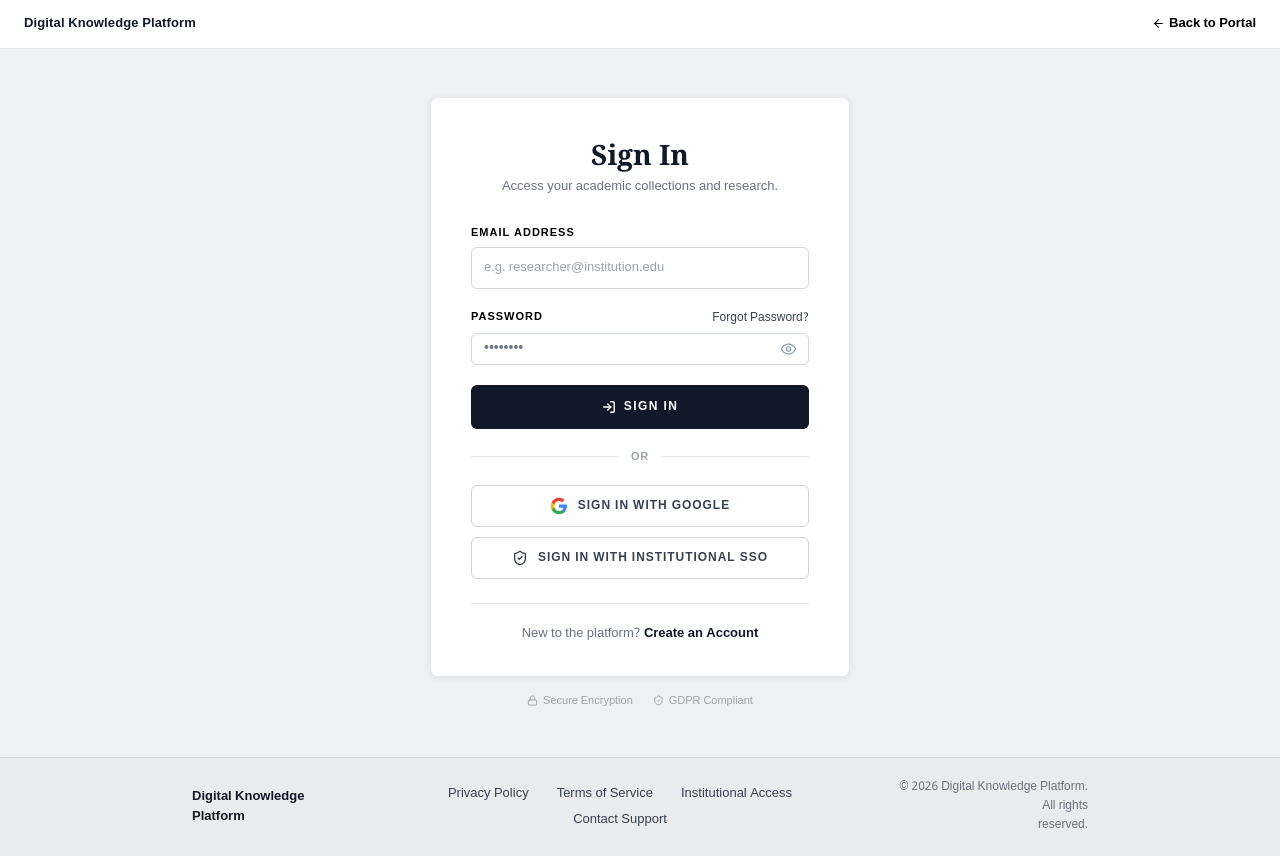
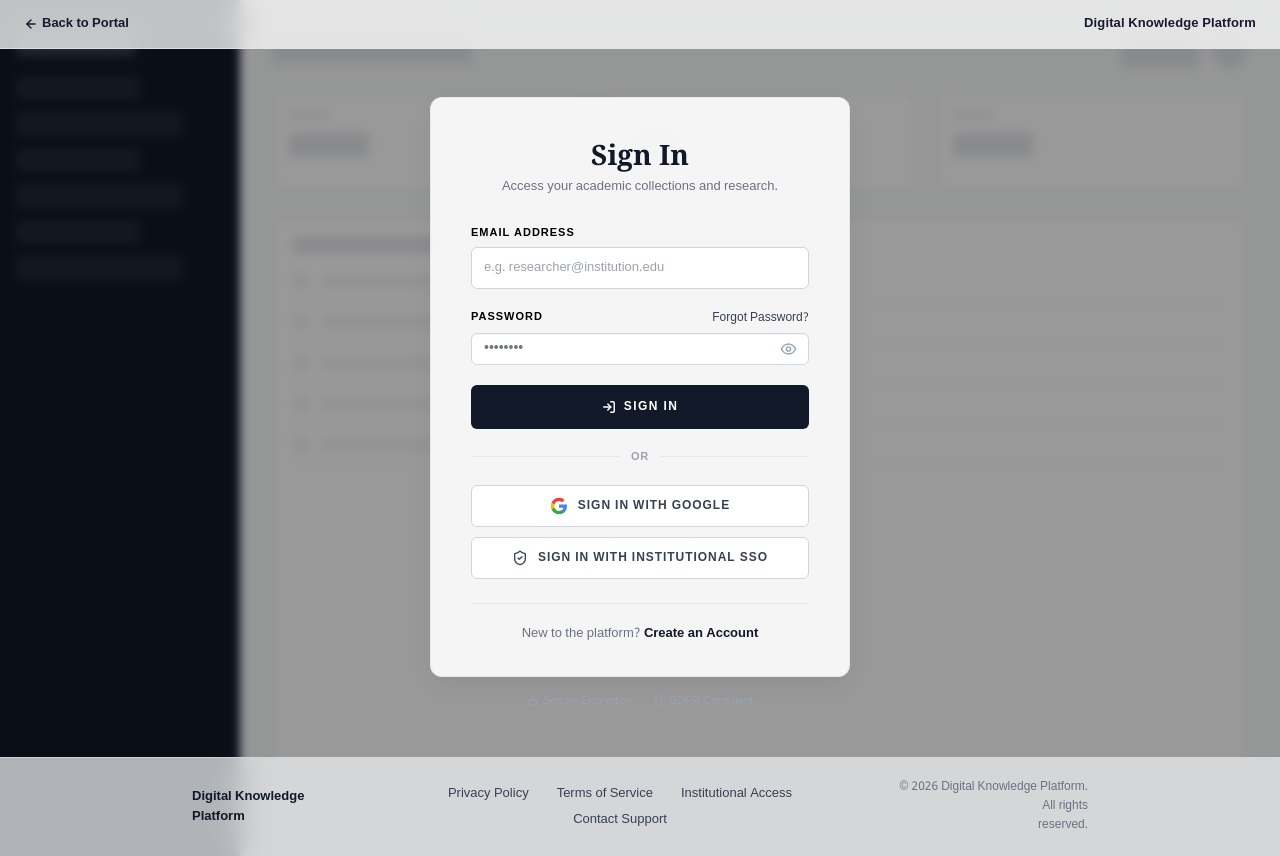
Before and after one commit to Semicolon-Squad-DU/Digital_Knowledge_platform, a Next.js app in the folder apps/frontend/: page /login in a window 1280 px wide. Built offline with nearby package versions, Linux system fonts and the light colour scheme.

Commit message:
feat: add login, register, and about pages with authentication and form handling

```diff
--- a/apps/frontend/src/app/login/page.tsx
+++ b/apps/frontend/src/app/login/page.tsx
@@ -55,47 +55,124 @@ function LoginForm() {
   };
 
   return (
-    <div className="min-h-screen flex flex-col" style={{ backgroundColor: "#eef0f3" }}>
+    <div className="min-h-screen flex flex-col relative overflow-hidden" style={{ background: "#f3f4f6" }}>
+      {/* Mock Blurred Dashboard Layout in the Background */}
+      <div style={{
+        position: "absolute",
+        top: 0,
+        left: 0,
+        width: "100%",
+        height: "100%",
+        display: "grid",
+        gridTemplateColumns: "240px 1fr",
+        pointerEvents: "none",
+        userSelect: "none",
+        zIndex: 0
+      }}>
+        {/* Mock Sidebar */}
+        <div style={{ background: "#111827", borderRight: "1px solid #1f2937", padding: "24px 16px", display: "flex", flexDirection: "column", gap: "20px" }}>
+          <div style={{ height: "32px", width: "120px", background: "#374151", borderRadius: "6px" }} />
+          <div style={{ display: "flex", flexDirection: "column", gap: "12px" }}>
+            {[1, 2, 3, 4, 5, 6].map((i) => (
+              <div key={i} style={{ height: "24px", width: i % 2 === 0 ? "80%" : "60%", background: "#1f2937", borderRadius: "4px" }} />
+            ))}
+          </div>
+        </div>
+
+        {/* Mock Content */}
+        <div style={{ padding: "32px", display: "flex", flexDirection: "column", gap: "24px", background: "#f9fafb" }}>
+          {/* Mock Header */}
+          <div style={{ display: "flex", justifyContent: "space-between", alignItems: "center" }}>
+            <div style={{ height: "28px", width: "200px", background: "#e5e7eb", borderRadius: "6px" }} />
+            <div style={{ display: "flex", gap: "12px" }}>
+              <div style={{ height: "36px", width: "80px", background: "#e5e7eb", borderRadius: "6px" }} />
+              <div style={{ height: "36px", width: "36px", borderRadius: "50%", background: "#e5e7eb" }} />
+            </div>
+          </div>
+
+          {/* Mock Stat Cards */}
+          <div style={{ display: "grid", gridTemplateColumns: "repeat(3, 1fr)", gap: "20px" }}>
+            {[1, 2, 3].map((i) => (
+              <div key={i} style={{ height: "100px", background: "#ffffff", border: "1px solid #e5e7eb", borderRadius: "10px", padding: "16px" }}>
+                <div style={{ height: "12px", width: "40px", background: "#f3f4f6", marginBottom: "12px" }} />
+                <div style={{ height: "24px", width: "80px", background: "#e5e7eb" }} />
+              </div>
+            ))}
+          </div>
+
+          {/* Mock Table/List */}
+          <div style={{ flex: 1, background: "#ffffff", border: "1px solid #e5e7eb", borderRadius: "10px", padding: "20px", display: "flex", flexDirection: "column", gap: "12px" }}>
+            <div style={{ height: "16px", width: "150px", background: "#e5e7eb", marginBottom: "8px" }} />
+            {[1, 2, 3, 4, 5].map((i) => (
+              <div key={i} style={{ display: "flex", gap: "12px", alignItems: "center", borderBottom: "1px solid #f3f4f6", paddingBottom: "12px" }}>
+                <div style={{ height: "16px", width: "16px", background: "#f3f4f6", borderRadius: "4px" }} />
+                <div style={{ height: "12px", width: i % 2 === 0 ? "200px" : "150px", background: "#f3f4f6" }} />
+              </div>
+            ))}
+          </div>
+        </div>
+      </div>
+
+      {/* Backdrop blur overlay - Dark overlay to match Change Password page's backdrop overlay */}
+      <div style={{
+        position: "absolute",
+        top: 0,
+        left: 0,
+        right: 0,
+        bottom: 0,
+        backdropFilter: "blur(5px)",
+        WebkitBackdropFilter: "blur(5px)",
+        background: "rgba(0, 0, 0, 0.4)", // matches change password overlay exactly
+        pointerEvents: "none",
+        zIndex: 1
+      }} />
 
       {/* ── Navbar ── */}
       <header
-        className="flex items-center justify-between bg-white"
+        className="flex items-center justify-between"
         style={{
           padding: "14px 24px",
-          borderBottom: "1px solid #e5e7eb",
+          borderBottom: "1px solid rgba(229, 231, 235, 0.8)",
+          background: "rgba(255, 255, 255, 0.75)",
+          backdropFilter: "blur(15px)",
+          WebkitBackdropFilter: "blur(15px)",
+          position: "relative",
+          zIndex: 2
         }}
       >
+        <Link
+          href="/"
+          className="inline-flex items-center gap-1 hover:underline"
+          style={{ fontSize: "13px", color: "var(--avatar-theme-color, #000000)", fontWeight: 700, transition: "color 0.2s", textDecoration: "none" }}
+        >
+          <ArrowLeft size={14} strokeWidth={2.5} />
+          Back to Portal
+        </Link>
         <span
           className="font-bold"
-          style={{ fontSize: "13px", color: "#111827", letterSpacing: "0.01em" }}
+          style={{ fontSize: "13px", color: "var(--avatar-theme-color, #111827)", letterSpacing: "0.01em", transition: "color 0.2s" }}
         >
           Digital Knowledge Platform
         </span>
-        <Link
-          href="/"
-          className="inline-flex items-center gap-1 hover:underline"
-          style={{ fontSize: "13px", color: "#000000", fontWeight: 700 }}
-        >
-          <ArrowLeft size={13} strokeWidth={2} />
-          Back to Portal
-        </Link>
       </header>
 
       {/* ── Main ── */}
       <main
         className="flex-1 flex flex-col items-center justify-center"
-        style={{ padding: "48px 16px" }}
+        style={{ padding: "48px 16px", position: "relative", zIndex: 2 }}
       >
         <div className="w-full" style={{ maxWidth: "420px" }}>
 
           {/* ── Card ── */}
           <div
-            className="bg-white"
+            className="bg-white/90"
             style={{
-              borderRadius: "8px",
-              border: "1px solid #e5e7eb",
-              boxShadow: "0 1px 6px rgba(0,0,0,0.07)",
+              borderRadius: "12px",
+              border: "1px solid rgba(229, 231, 235, 0.9)",
+              boxShadow: "0 10px 25px rgba(0,0,0,0.05)",
               padding: "40px 40px 32px 40px",
+              backdropFilter: "blur(20px)",
+              WebkitBackdropFilter: "blur(20px)",
             }}
           >
             {/* Heading */}
@@ -365,7 +442,7 @@ function LoginForm() {
       </main>
 
       {/* ── Footer ── */}
-      <footer style={{ background: "#e9ebee", borderTop: "1px solid #d1d5db" }}>
+      <footer style={{ background: "rgba(233, 235, 238, 0.75)", backdropFilter: "blur(15px)", WebkitBackdropFilter: "blur(15px)", borderTop: "1px solid rgba(209, 213, 219, 0.8)", position: "relative", zIndex: 2 }}>
         <div
           style={{
             maxWidth: "960px",
--- a/apps/frontend/src/app/register/page.tsx
+++ b/apps/frontend/src/app/register/page.tsx
@@ -7,17 +7,17 @@ import { useForm } from "react-hook-form";
 import { zodResolver } from "@hookform/resolvers/zod";
 import { z } from "zod";
 import toast from "react-hot-toast";
-import { Eye, EyeOff, ShieldCheck, BookCopy } from "lucide-react";
+import { Eye, EyeOff, ShieldCheck, BookCopy, ArrowLeft } from "lucide-react";
 import api from "@/lib/api";
 import { useAuthStore } from "@/store/auth.store";
 
 // ── Role options ──────────────────────────────────────────────────────────────
 const ROLES = [
-  { value: "member",         label: "Member",         desc: "Browse and access published content" },
+  { value: "member", label: "Member", desc: "Browse and access published content" },
   { value: "student_author", label: "Student Author", desc: "Submit projects to the showcase" },
-  { value: "researcher",     label: "Researcher",     desc: "Publish research outputs and manage labs" },
-  { value: "archivist",      label: "Archivist",      desc: "Upload and manage archive documents" },
-  { value: "librarian",      label: "Librarian",      desc: "Manage library catalog and lending" },
+  { value: "researcher", label: "Researcher", desc: "Publish research outputs and manage labs" },
+  { value: "archivist", label: "Archivist", desc: "Upload and manage archive documents" },
+  { value: "librarian", label: "Librarian", desc: "Manage library catalog and lending" },
 ] as const;
 type RoleValue = typeof ROLES[number]["value"];
 
@@ -39,10 +39,10 @@ const DEPARTMENTS = [
 
 // ── Zod schema ────────────────────────────────────────────────────────────────
 const schema = z.object({
-  name:       z.string().min(2, "Name must be at least 2 characters"),
-  email:      z.string().email("Valid email required"),
+  name: z.string().min(2, "Name must be at least 2 characters"),
+  email: z.string().email("Valid email required"),
   department: z.string().optional(),
-  password:   z
+  password: z
     .string()
     .min(8, "At least 8 characters")
     .regex(/[A-Z]/, "Uppercase letter required")
@@ -55,11 +55,11 @@ type FormData = z.infer<typeof schema>;
 // ── Password strength checker ─────────────────────────────────────────────────
 function PasswordChecklist({ password }: { password: string }) {
   const checks = [
-    { label: "8+ characters",       ok: password.length >= 8 },
-    { label: "Uppercase letter",     ok: /[A-Z]/.test(password) },
-    { label: "Lowercase letter",     ok: /[a-z]/.test(password) },
-    { label: "One digit (0-9)",      ok: /\d/.test(password) },
-    { label: "Special (@$!%*?&)",    ok: /[@$!%*?&]/.test(password) },
+    { label: "8+ characters", ok: password.length >= 8 },
+    { label: "Uppercase letter", ok: /[A-Z]/.test(password) },
+    { label: "Lowercase letter", ok: /[a-z]/.test(password) },
+    { label: "One digit (0-9)", ok: /\d/.test(password) },
+    { label: "Special (@$!%*?&)", ok: /[@$!%*?&]/.test(password) },
   ];
   return (
     <div style={{ display: "grid", gridTemplateColumns: "1fr 1fr", gap: "6px 16px", marginTop: "10px" }}>
@@ -116,10 +116,10 @@ const labelStyle: React.CSSProperties = {
 export default function RegisterPage() {
   const router = useRouter();
   const { setUser } = useAuthStore();
-  const [error, setError]             = useState("");
+  const [error, setError] = useState("");
   const [selectedRole, setSelectedRole] = useState<RoleValue>("member");
   const [showPassword, setShowPassword] = useState(false);
-  const [agreed, setAgreed]           = useState(false);
+  const [agreed, setAgreed] = useState(false);
   const [passwordValue, setPasswordValue] = useState("");
 
   const { register, handleSubmit, formState: { errors, isSubmitting }, watch } =
@@ -149,53 +149,110 @@ export default function RegisterPage() {
   };
 
   return (
-    <div style={{ minHeight: "100vh", display: "flex", flexDirection: "column", background: "#eef0f3", fontFamily: "'Inter', -apple-system, BlinkMacSystemFont, 'Segoe UI', sans-serif" }}>
+    <div style={{ minHeight: "100vh", display: "flex", flexDirection: "column", background: "#f3f4f6", fontFamily: "'Inter', -apple-system, BlinkMacSystemFont, 'Segoe UI', sans-serif", position: "relative", overflow: "hidden" }}>
+      {/* Mock Blurred Dashboard Layout in the Background */}
+      <div style={{
+        position: "absolute",
+        top: 0,
+        left: 0,
+        width: "100%",
+        height: "100%",
+        display: "grid",
+        gridTemplateColumns: "240px 1fr",
+        pointerEvents: "none",
+        userSelect: "none",
+        zIndex: 0
+      }}>
+        {/* Mock Sidebar */}
+        <div style={{ background: "#111827", borderRight: "1px solid #1f2937", padding: "24px 16px", display: "flex", flexDirection: "column", gap: "20px" }}>
+          <div style={{ height: "32px", width: "120px", background: "#374151", borderRadius: "6px" }} />
+          <div style={{ display: "flex", flexDirection: "column", gap: "12px" }}>
+            {[1, 2, 3, 4, 5, 6].map((i) => (
+              <div key={i} style={{ height: "24px", width: i % 2 === 0 ? "80%" : "60%", background: "#1f2937", borderRadius: "4px" }} />
+            ))}
+          </div>
+        </div>
 
+        {/* Mock Content */}
+        <div style={{ padding: "32px", display: "flex", flexDirection: "column", gap: "24px", background: "#f9fafb" }}>
+          {/* Mock Header */}
+          <div style={{ display: "flex", justifyContent: "space-between", alignItems: "center" }}>
+            <div style={{ height: "28px", width: "200px", background: "#e5e7eb", borderRadius: "6px" }} />
+            <div style={{ display: "flex", gap: "12px" }}>
+              <div style={{ height: "36px", width: "80px", background: "#e5e7eb", borderRadius: "6px" }} />
+              <div style={{ height: "36px", width: "36px", borderRadius: "50%", background: "#e5e7eb" }} />
+            </div>
+          </div>
+
+          {/* Mock Stat Cards */}
+          <div style={{ display: "grid", gridTemplateColumns: "repeat(3, 1fr)", gap: "20px" }}>
+            {[1, 2, 3].map((i) => (
+              <div key={i} style={{ height: "100px", background: "#ffffff", border: "1px solid #e5e7eb", borderRadius: "10px", padding: "16px" }}>
+                <div style={{ height: "12px", width: "40px", background: "#f3f4f6", marginBottom: "12px" }} />
+                <div style={{ height: "24px", width: "80px", background: "#e5e7eb" }} />
+              </div>
+            ))}
+          </div>
+
+          {/* Mock Table/List */}
+          <div style={{ flex: 1, background: "#ffffff", border: "1px solid #e5e7eb", borderRadius: "10px", padding: "20px", display: "flex", flexDirection: "column", gap: "12px" }}>
+            <div style={{ height: "16px", width: "150px", background: "#e5e7eb", marginBottom: "8px" }} />
+            {[1, 2, 3, 4, 5].map((i) => (
+              <div key={i} style={{ display: "flex", gap: "12px", alignItems: "center", borderBottom: "1px solid #f3f4f6", paddingBottom: "12px" }}>
+                <div style={{ height: "16px", width: "16px", background: "#f3f4f6", borderRadius: "4px" }} />
+                <div style={{ height: "12px", width: i % 2 === 0 ? "200px" : "150px", background: "#f3f4f6" }} />
+              </div>
+            ))}
+          </div>
+        </div>
+      </div>
+
+      {/* Backdrop blur overlay - Dark overlay to match Change Password page's backdrop overlay */}
+      <div style={{
+        position: "absolute",
+        top: 0,
+        left: 0,
+        right: 0,
+        bottom: 0,
+        backdropFilter: "blur(5px)",
+        WebkitBackdropFilter: "blur(5px)",
+        background: "rgba(0, 0, 0, 0.4)", // matches change password overlay exactly
+        pointerEvents: "none",
+        zIndex: 1
+      }} />
 
       {/* ── Navbar ── */}
-      <header style={{ background: "#ffffff", borderBottom: "1px solid #e5e7eb", position: "sticky", top: 0, zIndex: 50 }}>
-        <div style={{ maxWidth: "1100px", margin: "0 auto", padding: "0 32px", display: "flex", alignItems: "center", justifyContent: "space-between", height: "58px" }}>
-          <Link href="/" style={{ fontSize: "14px", fontWeight: 700, color: "#111827", textDecoration: "none", letterSpacing: "-0.01em" }}>
+      <header style={{ background: "rgba(255, 255, 255, 0.75)", backdropFilter: "blur(15px)", WebkitBackdropFilter: "blur(15px)", borderBottom: "1px solid rgba(229, 231, 235, 0.8)", position: "sticky", top: 0, zIndex: 50 }}>
+        <div style={{ maxWidth: "1100px", margin: "0 auto", padding: "0 32px", display: "flex", alignItems: "center", height: "58px", justifyContent: "space-between" }}>
+          <Link
+            href="/"
+            className="inline-flex items-center gap-1 hover:underline"
+            style={{ fontSize: "14px", color: "var(--avatar-theme-color, #111827)", fontWeight: 700, transition: "color 0.2s", textDecoration: "none", display: "flex", alignItems: "center" }}
+          >
+            <ArrowLeft size={15} strokeWidth={2.5} style={{ marginRight: "4px" }} />
+            Back to Portal
+          </Link>
+          <span style={{ fontSize: "14px", fontWeight: 700, color: "var(--avatar-theme-color, #111827)", letterSpacing: "-0.01em", transition: "color 0.2s" }}>
             Digital Knowledge Platform
-          </Link>
-          <nav style={{ display: "flex", alignItems: "center", gap: "4px" }}>
-            {[
-              { label: "Archive", href: "/archive" },
-              { label: "Library", href: "/library" },
-              { label: "Research", href: "/research" },
-              { label: "About", href: "/about" },
-            ].map((item) => (
-              <Link key={item.label} href={item.href} style={{ padding: "6px 13px", fontSize: "13px", fontWeight: 500, color: "#495057", textDecoration: "none", borderRadius: "6px" }}>
-                {item.label}
-              </Link>
-            ))}
-          </nav>
-          <div style={{ display: "flex", gap: "8px" }}>
-            <Link href="/login" style={{ padding: "7px 16px", fontSize: "13px", fontWeight: 500, color: "#374151", textDecoration: "none", border: "1px solid #d1d5db", borderRadius: "6px", background: "#fff" }}>
-              Sign In
-            </Link>
-            <Link href="/register" style={{ padding: "7px 16px", fontSize: "13px", fontWeight: 600, color: "#ffffff", background: "#111827", borderRadius: "6px", textDecoration: "none" }}>
-              Register
-            </Link>
-          </div>
+          </span>
         </div>
       </header>
 
       {/* ── Main ── */}
-      <main style={{ flex: 1, padding: "48px 32px" }}>
+      <main style={{ flex: 1, padding: "48px 32px", position: "relative", zIndex: 2 }}>
         <div style={{ maxWidth: "1100px", margin: "0 auto", display: "grid", gridTemplateColumns: "340px 1fr", gap: "40px", alignItems: "start" }}>
 
           {/* ── LEFT COLUMN ── */}
           <div>
-            <h1 style={{ fontSize: "36px", fontWeight: 800, color: "#111827", lineHeight: 1.15, marginBottom: "16px", letterSpacing: "-0.02em" }}>
-              Join the Archive.
+            <h1 style={{ fontSize: "36px", fontWeight: 800, color: "#ffffff", lineHeight: 1.15, marginBottom: "16px", letterSpacing: "-0.02em", transition: "color 0.2s" }}>
+              Join the Platform.
             </h1>
-            <p style={{ fontSize: "14px", color: "#6b7280", lineHeight: 1.7, marginBottom: "28px" }}>
+            <p style={{ fontSize: "14px", color: "#e5e7eb", lineHeight: 1.7, marginBottom: "28px" }}>
               Establish your scholarly presence within the Digital Knowledge Platform. Access exclusive research repositories, contribute to peer-reviewed collections, and collaborate with global academic institutions.
             </p>
 
             {/* Role selector card */}
-            <div style={{ background: "linear-gradient(135deg, #000000 0%, #2d2533 100%)", border: "1px solid rgba(255,255,255,0.1)", borderRadius: "10px", padding: "18px 20px", marginBottom: "20px" }}>
+            <div style={{ background: "var(--theme-sidebar-gradient, linear-gradient(135deg, #000000 0%, #2d2533 100%))", border: "1px solid rgba(255,255,255,0.1)", borderRadius: "10px", padding: "18px 20px", marginBottom: "20px", transition: "background 0.3s" }}>
               <label style={{ ...labelStyle, marginBottom: "12px", color: "#ffffff" }}>
                 I am registering as <span style={{ color: "#ef4444" }}></span>
               </label>
@@ -222,8 +279,8 @@ export default function RegisterPage() {
               </div>
             </div>
 
-              <div style={{ display: "grid", gridTemplateColumns: "1fr 1fr", gap: "12px" }}>
-              <div style={{ background: "linear-gradient(135deg, #000000 0%, #2d2533 100%)", border: "1px solid rgba(255,255,255,0.1)", borderRadius: "10px", padding: "18px 16px" }}>
+            <div style={{ display: "grid", gridTemplateColumns: "1fr 1fr", gap: "12px" }}>
+              <div style={{ background: "var(--theme-sidebar-gradient, linear-gradient(135deg, #000000 0%, #2d2533 100%))", border: "1px solid rgba(255,255,255,0.1)", borderRadius: "10px", padding: "18px 16px", transition: "background 0.3s" }}>
                 <ShieldCheck size={20} style={{ color: "#ffffff", marginBottom: "10px" }} />
                 <p style={{ fontSize: "11px", fontWeight: 700, textTransform: "uppercase", letterSpacing: "0.08em", color: "#ffffff", marginBottom: "6px" }}>
                   Institutional Access
@@ -232,7 +289,7 @@ export default function RegisterPage() {
                   SSO integration for participating universities.
                 </p>
               </div>
-              <div style={{ background: "linear-gradient(135deg, #000000 0%, #2d2533 100%)", border: "1px solid rgba(255,255,255,0.1)", borderRadius: "10px", padding: "18px 16px" }}>
+              <div style={{ background: "var(--theme-sidebar-gradient, linear-gradient(135deg, #000000 0%, #2d2533 100%))", border: "1px solid rgba(255,255,255,0.1)", borderRadius: "10px", padding: "18px 16px", transition: "background 0.3s" }}>
                 <BookCopy size={20} style={{ color: "#ffffff", marginBottom: "10px" }} />
                 <p style={{ fontSize: "11px", fontWeight: 700, textTransform: "uppercase", letterSpacing: "0.08em", color: "#ffffff", marginBottom: "6px" }}>
                   Research Vaults
@@ -245,7 +302,7 @@ export default function RegisterPage() {
           </div>
 
           {/* ── RIGHT COLUMN — Form card ── */}
-          <div style={{ background: "#ffffff", border: "1px solid #e5e7eb", borderRadius: "10px", padding: "36px 36px 32px", boxShadow: "0 1px 6px rgba(0,0,0,0.06)" }}>
+          <div style={{ background: "rgba(255, 255, 255, 0.9)", border: "1px solid rgba(229, 231, 235, 0.9)", borderRadius: "12px", padding: "36px 36px 32px", boxShadow: "0 10px 25px rgba(0,0,0,0.05)", backdropFilter: "blur(20px)", WebkitBackdropFilter: "blur(20px)" }}>
             <form onSubmit={handleSubmit(onSubmit)} noValidate>
 
               {/* Row 1: Full Name + Email */}
@@ -484,7 +541,7 @@ export default function RegisterPage() {
       </main>
 
       {/* ── Footer ── */}
-      <footer style={{ background: "#e9ebee", borderTop: "1px solid #d1d5db" }}>
+      <footer style={{ background: "rgba(233, 235, 238, 0.75)", backdropFilter: "blur(15px)", WebkitBackdropFilter: "blur(15px)", borderTop: "1px solid rgba(209, 213, 219, 0.8)", position: "relative", zIndex: 2 }}>
         <div style={{ maxWidth: "1100px", margin: "0 auto", padding: "20px 32px", display: "grid", gridTemplateColumns: "220px 1fr", alignItems: "center", gap: "16px" }}>
           <div>
             <p style={{ fontSize: "13px", fontWeight: 700, color: "#111827", margin: "0 0 3px" }}>Digital Knowledge Platform</p>
```
Also changed, not shown: apps/frontend/src/app/about/page.tsx (+54 -20 lines).
